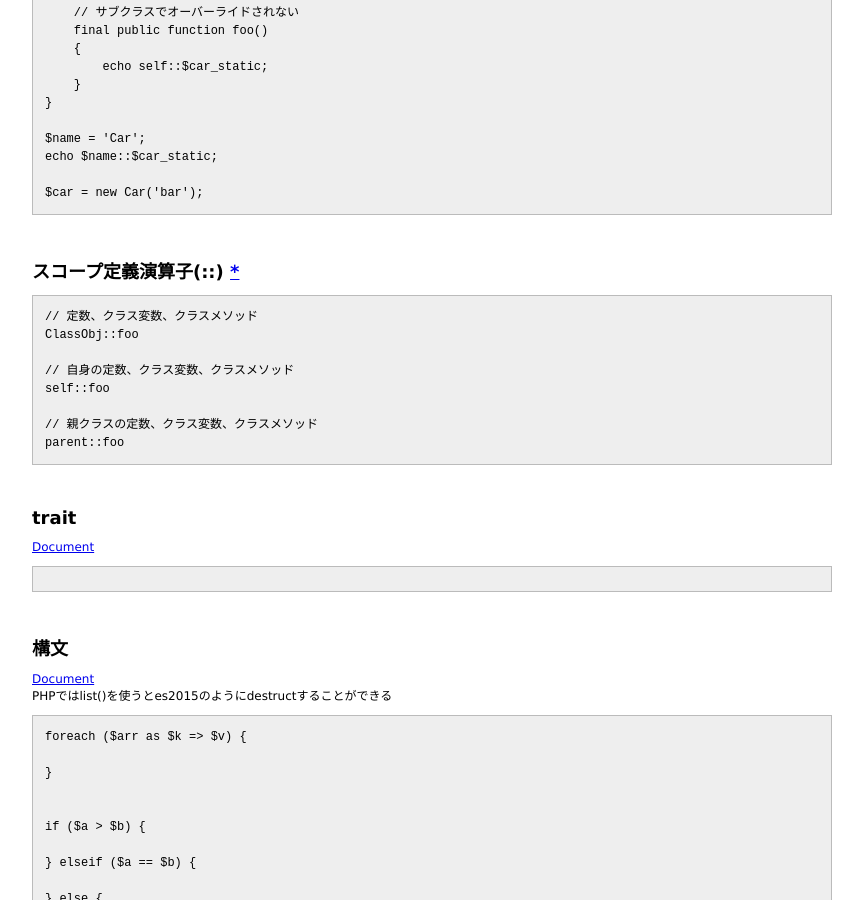
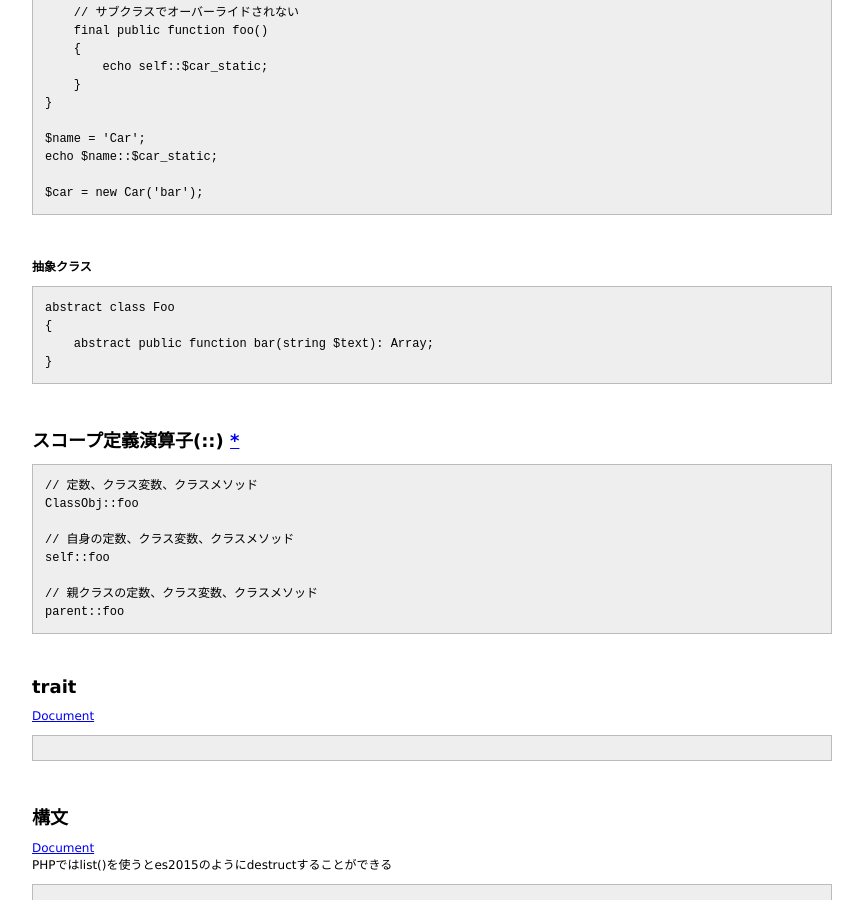
Before and after one commit to 38elements/38elements.github.com, a Jekyll site: the page built from _posts/2016-05-24-php.md, in a window 1280 px wide and 900 px high, scrolled down 1349 px. Shown: the whole window, without its empty margins (208-1071 px from the left). Built offline with Jekyll 4.4.1, drawn with Linux system fonts in a browser that asks for light colours.

Commit message:
Update 2016-05-24-php.md

````diff
--- a/_posts/2016-05-24-php.md
+++ b/_posts/2016-05-24-php.md
@@ -89,6 +89,16 @@ $car = new Car('bar');
 ```
 <br>
 
+#### 抽象クラス
+
+```
+abstract class Foo
+{
+    abstract public function bar(string $text): Array;
+}
+```
+<br>
+
 ## スコープ定義演算子(::) [\*](http://php.net/manual/ja/language.oop5.paamayim-nekudotayim.php)
 
 ```
````
